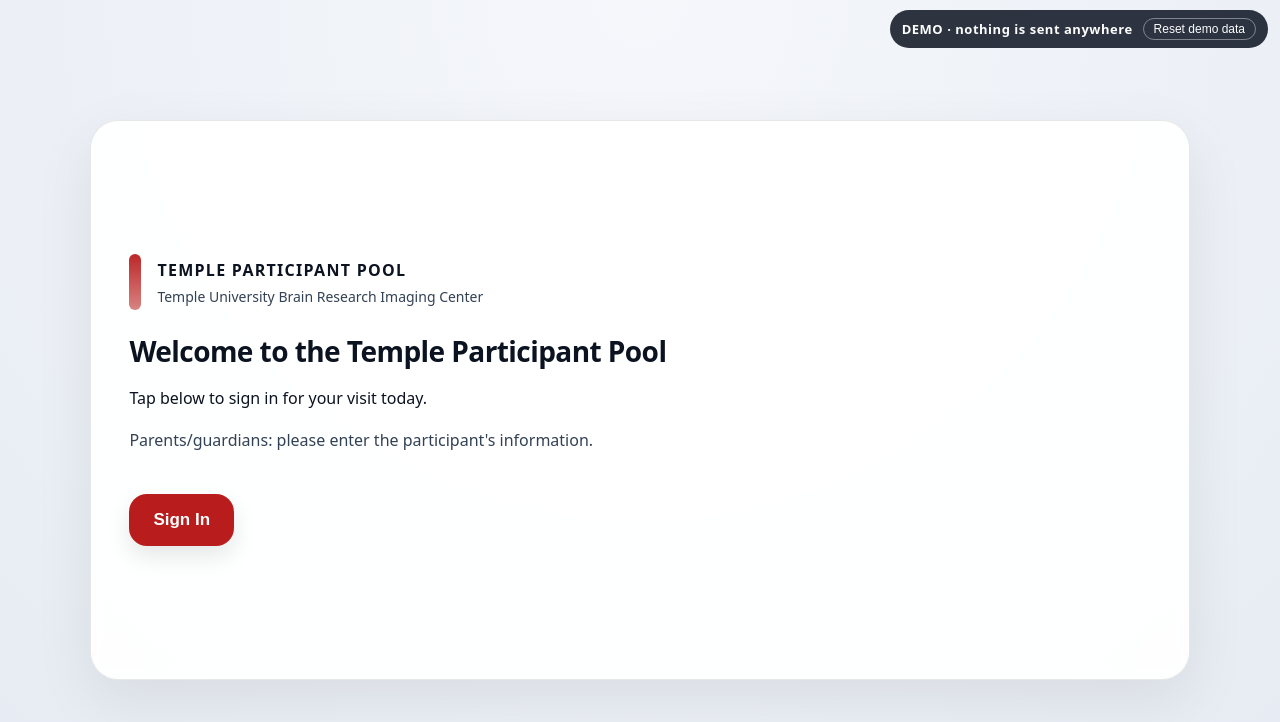
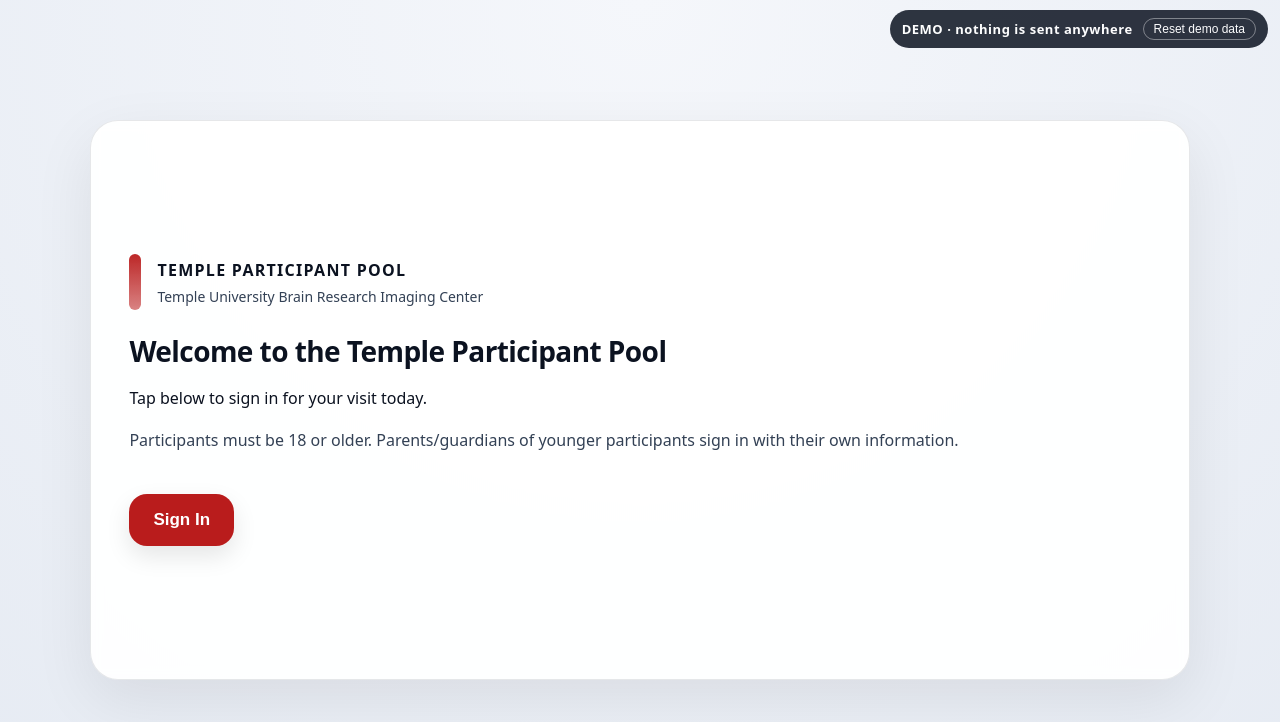
Before and after one commit to dzweben/tubric-kiosk-checkin, a plain HTML site: page index.html in a window 1280 px wide. Drawn offline with Linux system fonts and the light colour scheme.

Commit message:
Publish demo 2026-09-24 10:27

```diff
--- a/index.html
+++ b/index.html
@@ -19,7 +19,7 @@
 
         <h1>Welcome to the Temple Participant Pool</h1>
         <p class="lead">Tap below to sign in for your visit today.</p>
-        <p class="muted">Parents/guardians: please enter the participant's information.</p>
+        <p class="muted">Participants must be 18 or older. Parents/guardians of younger participants sign in with their own information.</p>
         <div class="actions">
           <button class="btn primary" data-next="screen-signin">Sign In</button>
         </div>
```
